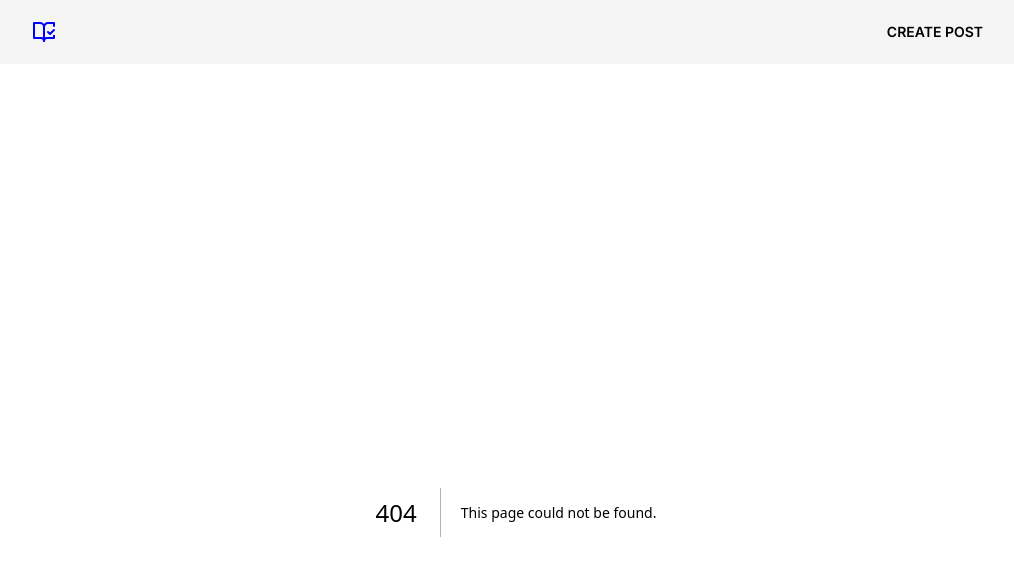
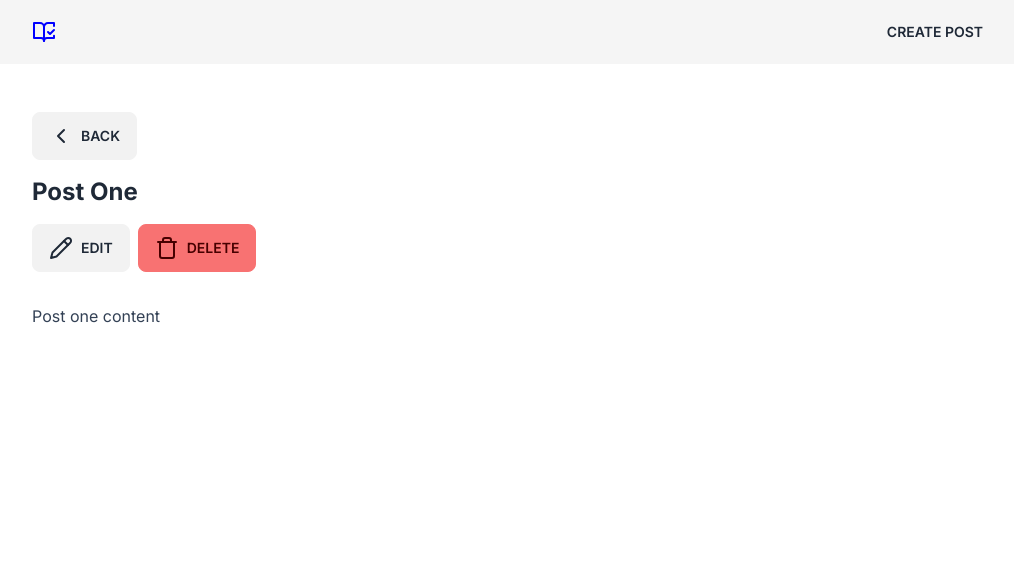
Before and after one commit to RGSntj/blog-app, a Next.js app: page /blog/1 in a window 1280 px wide. Before the commit this address had no page. Shown: the top 576 px of the page, without its empty margins (124-1138 px from the left). Built offline with nearby package versions, Linux system fonts and the light colour scheme.

Commit message:
feat: add DetailsBlogPage, createBlogPage and EditBlogPage screens

```diff
--- /dev/null
+++ b/src/app/blog/[id]/page.tsx
@@ -0,0 +1,15 @@
+import { BackButton } from "@/components/BackButton";
+import { ButtonAction } from "@/components/ButtonAction";
+
+export default function BlogDetailPage({ params }: { params: { id: string } }) {
+  return (
+    <div>
+      <BackButton />
+      <div className="mb-8">
+        <h2 className="text-2xl font-bold my-4">Post One</h2>
+        <ButtonAction />
+      </div>
+      <p className="text-slate-700">Post one content</p>
+    </div>
+  );
+}
--- /dev/null
+++ b/src/app/create/page.tsx
@@ -0,0 +1,21 @@
+"use client";
+
+import { BackButton } from "@/components/BackButton";
+import { FormPost } from "@/components/FormPost";
+import { FormInputProps } from "@/types";
+
+import { SubmitHandler } from "react-hook-form";
+
+export default function CreateBlogPage() {
+  const handleCreatePost: SubmitHandler<FormInputProps> = (data) => {
+    console.log(data);
+  };
+
+  return (
+    <div>
+      <BackButton />
+      <h1 className="text-2xl my-4 font-bold text-center">Add new post</h1>
+      <FormPost submit={handleCreatePost} />
+    </div>
+  );
+}
--- /dev/null
+++ b/src/app/edit/[id]/page.tsx
@@ -0,0 +1,18 @@
+"use client";
+
+import { FormPost } from "@/components/FormPost";
+import { FormInputProps } from "@/types";
+import { SubmitHandler } from "react-hook-form";
+
+export default function EditBlogPage() {
+  const handleEditPost: SubmitHandler<FormInputProps> = (data) => {
+    console.log(data);
+  };
+
+  return (
+    <div>
+      <h1 className="text-2xl my-4 font-bold text-center">Edit post</h1>
+      <FormPost submit={handleEditPost} isEditing />
+    </div>
+  );
+}
```
